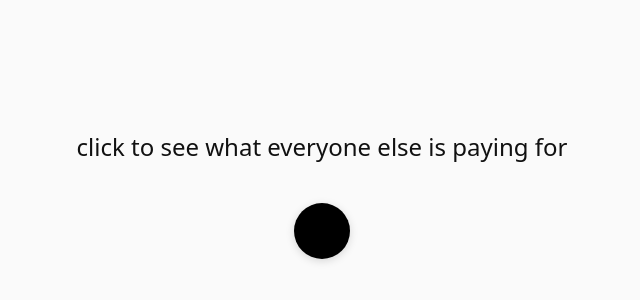
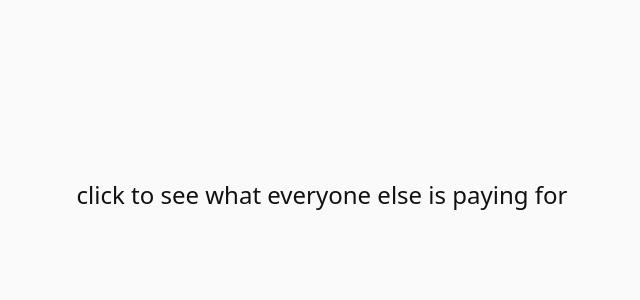
Before and after one commit to brouqzz/stripe-enter-site, a Next.js app: page / in a window 1280 px wide. Shown: the part 206-506 px from the top of the page, without its empty margins (318-958 px from the left). Built offline with nearby package versions, Linux system fonts and the light colour scheme.

Commit message:
Update page.js

```diff
--- a/app/page.js
+++ b/app/page.js
@@ -53,6 +53,16 @@ export default function HomePage() {
 
   return (
     <main
+      onClick={loading ? undefined : handleEnterClick}
+      onKeyDown={(e) => {
+        if (!loading && (e.key === "Enter" || e.key === " ")) {
+          e.preventDefault();
+          handleEnterClick();
+        }
+      }}
+      role="button"
+      tabIndex={0}
+      aria-label="Pay to see what everyone else is paying for"
       style={{
         minHeight: "100vh",
         display: "flex",
@@ -61,6 +71,7 @@ export default function HomePage() {
         justifyContent: "center",
         padding: "1rem",
         backgroundColor: "#fafafa",
+        cursor: loading ? "wait" : "pointer",
       }}
     >
       <p
@@ -68,31 +79,12 @@ export default function HomePage() {
           fontSize: "1.5rem",
           fontWeight: 500,
           color: "#111",
-          marginBottom: "2.5rem",
           textAlign: "center",
           whiteSpace: "nowrap",
         }}
       >
-        click to see what everyone else is paying for
+        {loading ? "..." : "click to see what everyone else is paying for"}
       </p>
-      <button
-        onClick={handleEnterClick}
-        disabled={loading}
-        style={{
-          width: "56px",
-          height: "56px",
-          padding: 0,
-          backgroundColor: loading ? "#999" : "#000",
-          border: "none",
-          borderRadius: "50%",
-          cursor: loading ? "not-allowed" : "pointer",
-          boxShadow: "0 2px 8px rgba(0,0,0,0.15)",
-        }}
-        title={loading ? "Please wait..." : "Pay to enter"}
-        aria-label={loading ? "Please wait..." : "Pay to enter"}
-      >
-        {loading ? "..." : ""}
-      </button>
     </main>
   );
 }
```
